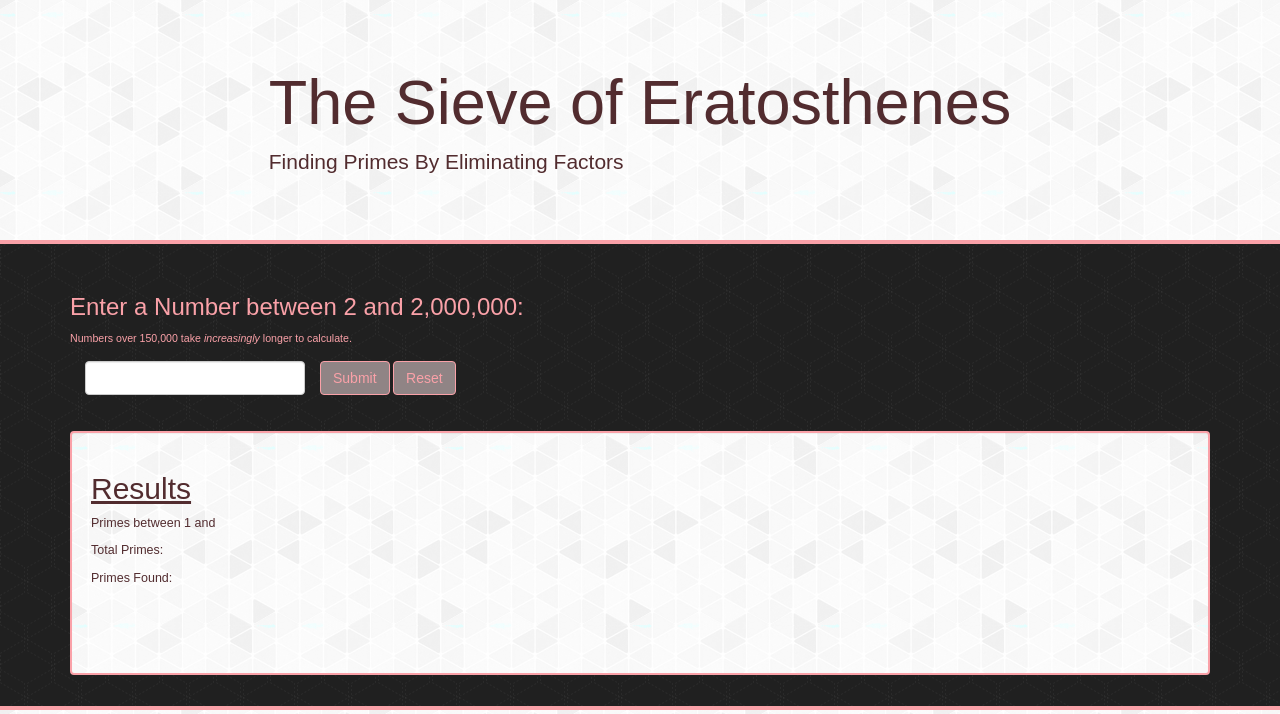
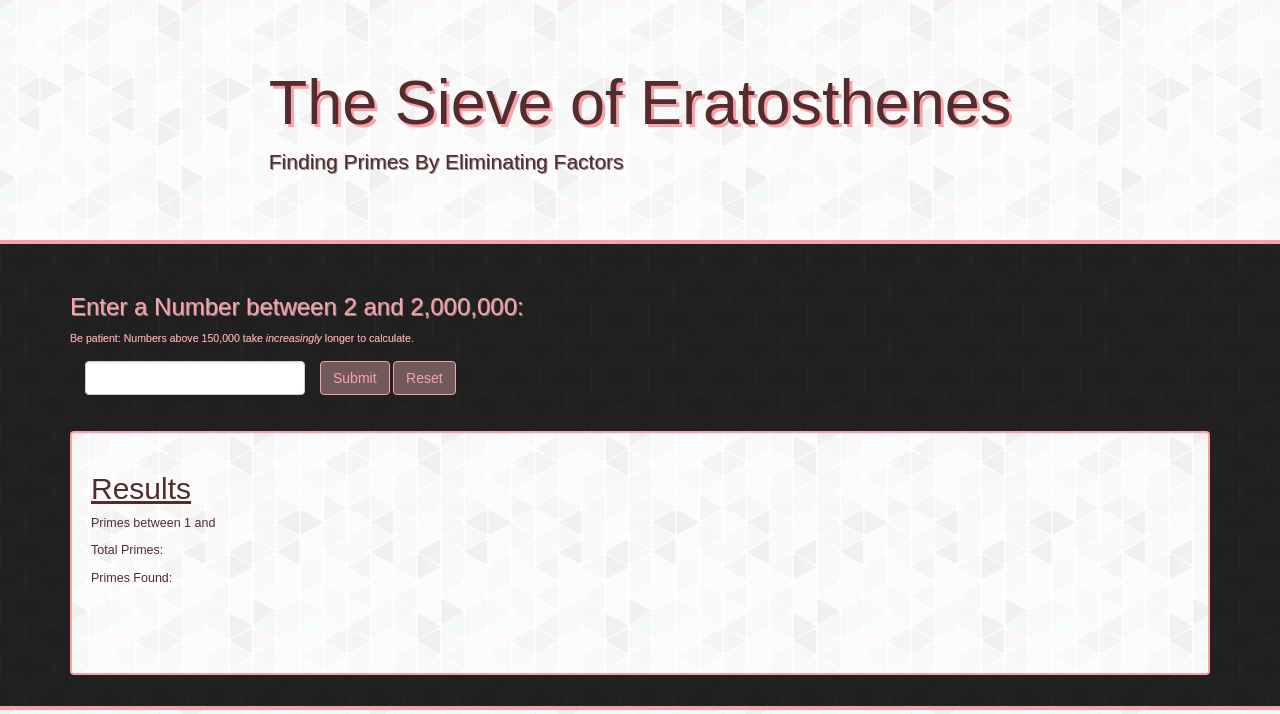
Before and after one commit to wesleylhandy/Sieve-of-Eratosthenes, a plain HTML site: page index.html in a window 1280 px wide. Shown: the top 714 px of the page. Drawn offline with nearby package versions, Linux system fonts and the light colour scheme; a web font is replaced by a local one.

Commit message:
styled header and buttons

```diff
--- a/index.html
+++ b/index.html
@@ -29,8 +29,8 @@
 <div class = "container">
 	<div class = "row">
 		<div class = "col-xs-8 col-sm-8 col-md-8 col-lg-8">
-			<h3 class = "red">Enter a Number between 2 and 2,000,000:&nbsp;</h3>
-			<p class = "small red">Numbers over 150,000 take <em>increasingly</em> longer to calculate.</p>
+			<h3 class = "theme-color">Enter a Number between 2 and 2,000,000:&nbsp;</h3>
+			<p class = "small theme-color">Be patient: Numbers above 150,000 take <em>increasingly</em> longer to calculate.</p>
 			<form id = "num-entry">
 				<div class = "form-group">
 					<div class = "col-xs-4 col-sm-4 col-md-4 col-lg-4">
--- a/sieve.css
+++ b/sieve.css
@@ -20,29 +20,32 @@ body {
 
 .jumbotron h1 {
 	text-align: center;
+	filter: drop-shadow(0.05em 0.05em 0em #FAA1A8);
 }
 .jumbotron p {
 	padding-left: 21%;
+	filter: drop-shadow(0.05em 0.05em 0em #908485);
 }
 
 .btn, .btn-primary, .btn-primary:active, .btn-primary:focus, .btn-primary:visited, .btn-primary:target {
 	color: #FAA1A8;
-	background-color: #908485;
+	background-color: #715A5C;
 	border-color: #FAA1A8;
 }
 
 .btn-primary:hover {
 	color: #FAA1A8;
 	border-color: #FAA1A8;
-	background-color: #715A5C;
+	background-color: #908485;
 }
 
 h2 {
 	text-decoration: underline;
 }
 
-.red {
+.theme-color {
 	color: #FAA1A8;
+	filter: drop-shadow(0.05em 0.05em 0em #908485);
 }
 
 
```
